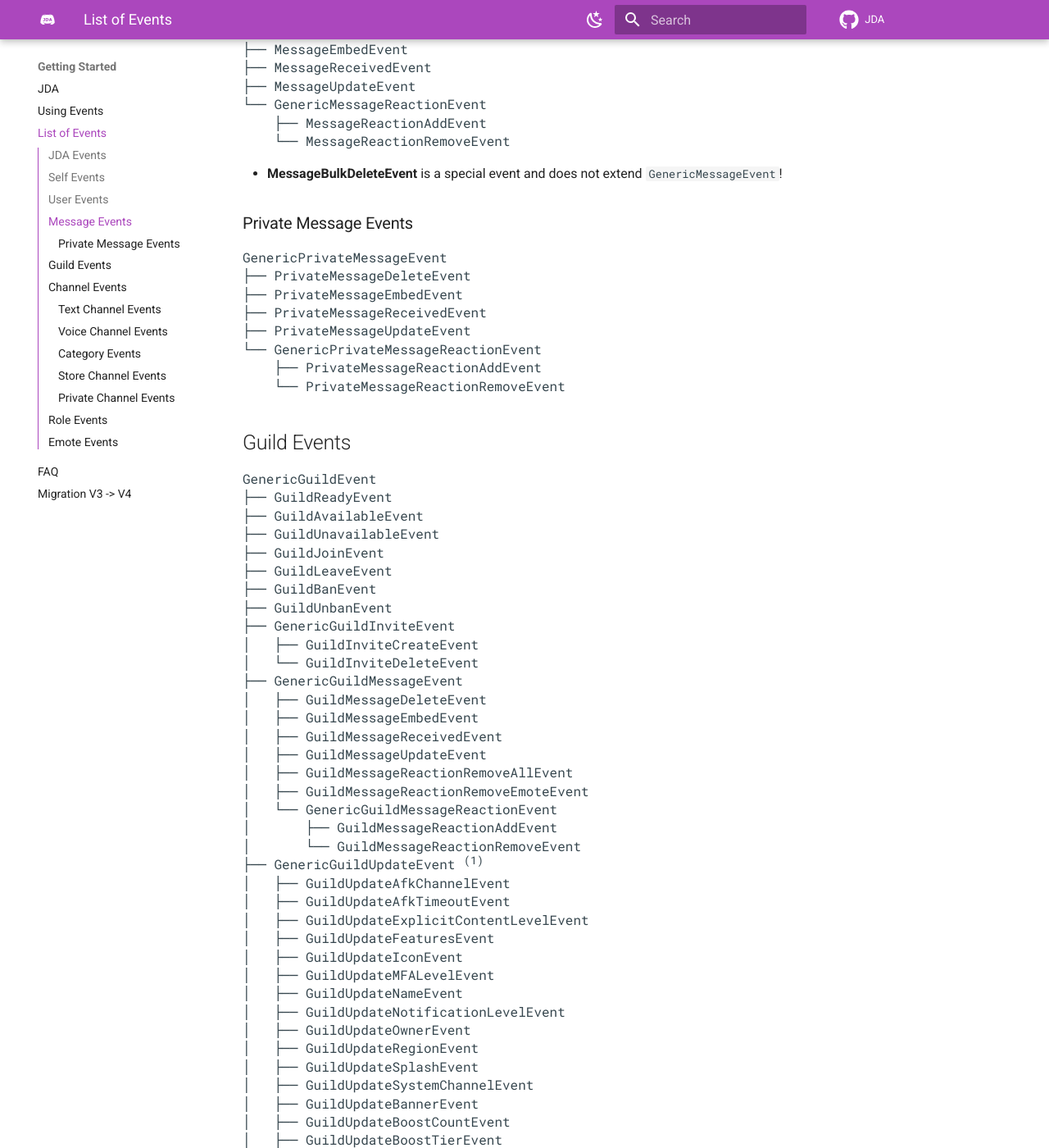
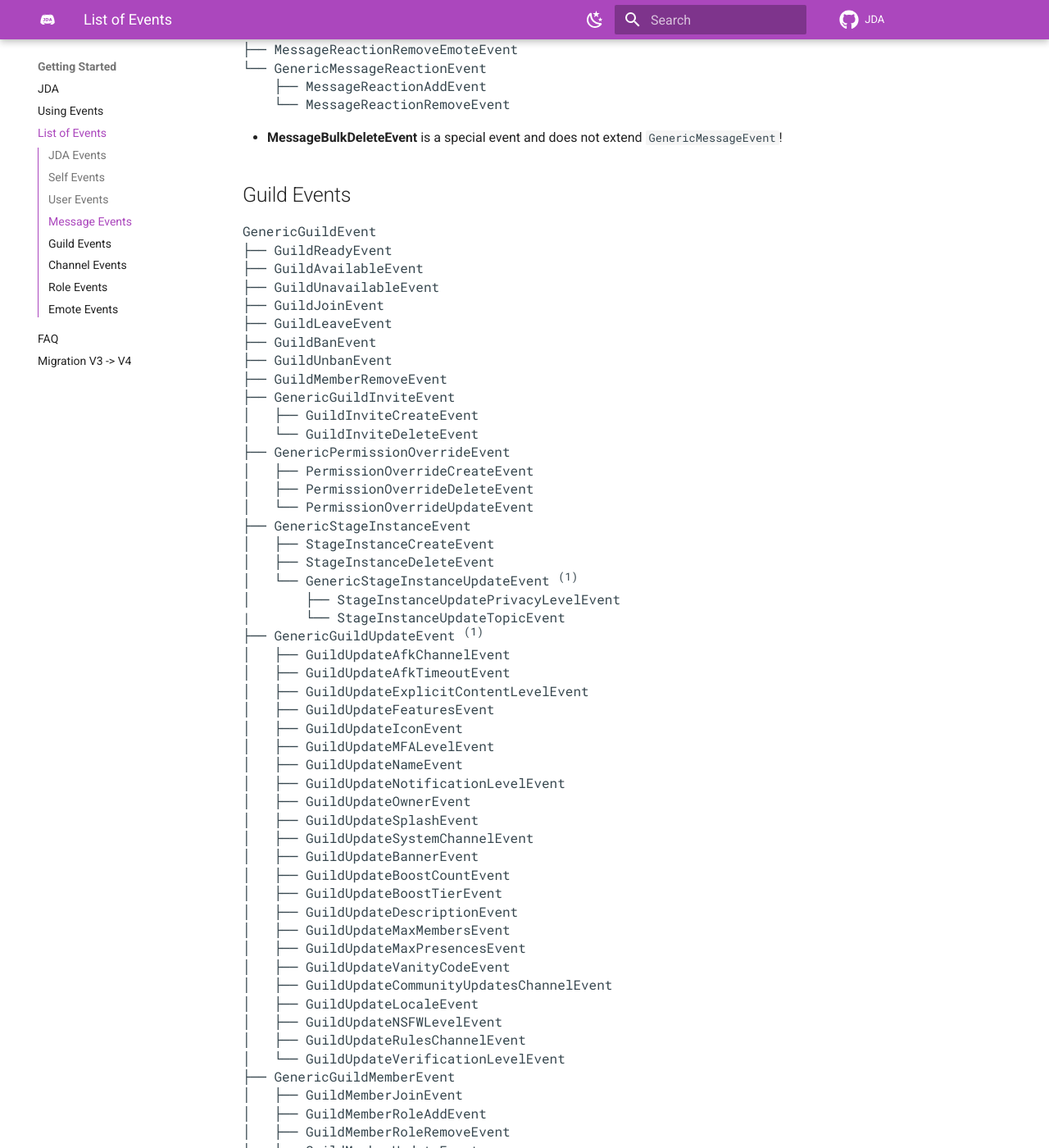
Before and after one commit to discord-jda/JDA-Website, an MkDocs documentation site: the page built from docs/introduction/events-list.md, in a window 1280 px wide and 1400 px high, scrolled down 1486 px. Shown: the whole window at 82% size. Built offline with MkDocs 1.6.1 and Material for MkDocs 9.7.7, drawn with Linux system fonts in a browser that asks for light colours; comment, search, counter and statistics services are not loaded; some of the changed text lies outside the part shown.

Commit message:
Update Eventlist for v5 (#17)
* Added missing MemberUpdate Events

* Added time out event

* Made Eventlist v5 ready

* Changed GenericEvent link to docs

```diff
--- a/docs/introduction/events-list.md
+++ b/docs/introduction/events-list.md
@@ -1,6 +1,6 @@
 # List of Events
 
-All events mentioned in this list are a sub-type of [GenericEvent](https://github.com/DV8FromTheWorld/JDA/tree/master/src/main/java/net/dv8tion/jda/api/events/GenericEvent.java)
+All events mentioned in this list are a sub-type of [GenericEvent](https://ci.dv8tion.net/job/JDA5/javadoc/net/dv8tion/jda/api/events/GenericEvent.html)
 
 ## JDA Events
 
@@ -65,25 +61,14 @@
 ├── MessageEmbedEvent
 ├── MessageReceivedEvent
 ├── MessageUpdateEvent
+├── MessageReactionRemoveAllEvent
+├── MessageReactionRemoveEmoteEvent
 └── GenericMessageReactionEvent
     ├── MessageReactionAddEvent
     └── MessageReactionRemoveEvent
 </pre>
 
 - **MessageBulkDeleteEvent** is a special event and does not extend `GenericMessageEvent`!
-
-### Private Message Events
-
-<pre>
-GenericPrivateMessageEvent
-├── PrivateMessageDeleteEvent
-├── PrivateMessageEmbedEvent
-├── PrivateMessageReceivedEvent
-├── PrivateMessageUpdateEvent
-└── GenericPrivateMessageReactionEvent
-    ├── PrivateMessageReactionAddEvent
-    └── PrivateMessageReactionRemoveEvent
-</pre>
 
 ## Guild Events
 
@@ -96,19 +81,20 @@
 ├── GuildLeaveEvent
 ├── GuildBanEvent
 ├── GuildUnbanEvent
+├── GuildMemberRemoveEvent
 ├── GenericGuildInviteEvent
 │   ├── GuildInviteCreateEvent
 │   └── GuildInviteDeleteEvent
-├── GenericGuildMessageEvent
-│   ├── GuildMessageDeleteEvent
-│   ├── GuildMessageEmbedEvent
-│   ├── GuildMessageReceivedEvent
-│   ├── GuildMessageUpdateEvent
-│   ├── GuildMessageReactionRemoveAllEvent
-│   ├── GuildMessageReactionRemoveEmoteEvent
-│   └── GenericGuildMessageReactionEvent
-│       ├── GuildMessageReactionAddEvent
-│       └── GuildMessageReactionRemoveEvent
+├── GenericPermissionOverrideEvent
+│   ├── PermissionOverrideCreateEvent
+│   ├── PermissionOverrideDeleteEvent
+│   └── PermissionOverrideUpdateEvent
+├── GenericStageInstanceEvent
+│   ├── StageInstanceCreateEvent
+│   ├── StageInstanceDeleteEvent
+│   └── GenericStageInstanceUpdateEvent <sup>(1)</sup>
+│       ├── StageInstanceUpdatePrivacyLevelEvent
+|       └── StageInstanceUpdateTopicEvent
 ├── GenericGuildUpdateEvent <sup>(1)</sup>
 │   ├── GuildUpdateAfkChannelEvent
 │   ├── GuildUpdateAfkTimeoutEvent
@@ -119,7 +105,6 @@
 │   ├── GuildUpdateNameEvent
 │   ├── GuildUpdateNotificationLevelEvent
 │   ├── GuildUpdateOwnerEvent
-│   ├── GuildUpdateRegionEvent
 │   ├── GuildUpdateSplashEvent
 │   ├── GuildUpdateSystemChannelEvent
 │   ├── GuildUpdateBannerEvent
@@ -129,16 +114,22 @@
 │   ├── GuildUpdateMaxMembersEvent
 │   ├── GuildUpdateMaxPresencesEvent
 │   ├── GuildUpdateVanityCodeEvent
+│   ├── GuildUpdateCommunityUpdatesChannelEvent
+│   ├── GuildUpdateLocaleEvent
+│   ├── GuildUpdateNSFWLevelEvent
+│   ├── GuildUpdateRulesChannelEvent
 │   └── GuildUpdateVerificationLevelEvent
 ├── GenericGuildMemberEvent
 │   ├── GuildMemberJoinEvent
-│   ├── GuildMemberRemoveEvent
 │   ├── GuildMemberRoleAddEvent
 │   ├── GuildMemberRoleRemoveEvent
 │   ├── GuildMemberUpdateEvent
 │   └── GenericGuildMemberUpdateEvent <sup>(1)</sup>
 │       ├── GuildMemberUpdateNicknameEvent
-|       └── GuildMemberUpdateBoostTimeEvent
+│       ├── GuildMemberUpdateAvatarEvent
+│       ├── GuildMemberUpdatePendingEvent
+|       ├── GuildMemberUpdateTimeOutEvent
+│       └── GuildMemberUpdateBoostTimeEvent
 └── GenericGuildVoiceEvent
     ├── GuildVoiceDeafenEvent
     ├── GuildVoiceGuildDeafenEvent
@@ -158,64 +151,26 @@
 
 ## Channel Events
 
-### Text Channel Events
-
 <pre>
-GenericTextChannelEvent
-├── TextChannelCreateEvent
-├── TextChannelDeleteEvent
-└── GenericTextChannelUpdateEvent <sup>(1)</sup>
-    ├── TextChannelUpdateNameEvent
-    ├── TextChannelUpdateNSFWEvent
-    ├── TextChannelUpdateParentEvent
-    ├── TextChannelUpdatePositionEvent
-    ├── TextChannelUpdateSlowmodeEvent
-    └── TextChannelUpdateTopicEvent
-</pre>
-
-### Voice Channel Events
-
-<pre>
-GenericVoiceChannelEvent
-├── VoiceChannelCreateEvent
-├── VoiceChannelDeleteEvent
-└── GenericVoiceChannelUpdateEvent <sup>(1)</sup>
-    ├── VoiceChannelUpdateBitrateEvent
-    ├── VoiceChannelUpdateNameEvent
-    ├── VoiceChannelUpdateParentEvent
-    ├── VoiceChannelUpdatePositionEvent
-    └── VoiceChannelUpdateUserLimitEvent
-</pre>
-
-### Category Events
-
-<pre>
-GenericCategoryEvent
-├── CategoryCreateEvent
-├── CategoryDeleteEvent
-└── GenericCategoryUpdateEvent <sup>(1)</sup>
-    ├── CategoryUpdateNameEvent
-    └── CategoryUpdatePositionEvent
-</pre>
-
-### Store Channel Events
-
-<pre>
-GenericStoreChannelEvent
-├── StoreChannelCreateEvent
-├── StoreChannelDeleteEvent
-└── GenericStoreChannelUpdateEvent <sup>(1)</sup>
-    ├── StoreChannelUpdatePositionEvent
-    └── StoreChannelUpdateNameEvent
-</pre>
-
-### Private Channel Events
-
-Note: We don't use a generic event here because there are only 2 events.
-
-<pre>
-PrivateChannelCreateEvent
-PrivateChannelDeleteEvent
+GenericChannelEvent
+├── ChannelCreateEvent
+├── ChannelDeleteEvent
+└── GenericChannelUpdateEvent <sup>(1)</sup>
+    ├── ChannelUpdateArchivedEvent
+    ├── ChannelUpdateArchiveTimestampEvent
+    ├── ChannelUpdateAutoArchiveDurationEvent
+    ├── ChannelUpdateBitrateEvent
+    ├── ChannelUpdateInvitableEvent
+    ├── ChannelUpdateLockedEvent
+    ├── ChannelUpdateNameEvent
+    ├── ChannelUpdateNSFWEvent
+    ├── ChannelUpdateParentEvent
+    ├── ChannelUpdatePositionEvent
+    ├── ChannelUpdateRegionEvent
+    ├── ChannelUpdateSlowmodeEvent
+    ├── ChannelUpdateTopicEvent
+    ├── ChannelUpdateTypeEvent
+    └── ChannelUpdateUserLimitEvent
 </pre>
 
 ## Role Events
```
Also changed, not shown: other parts of docs/introduction/events-list.md (+5 -6 lines).
